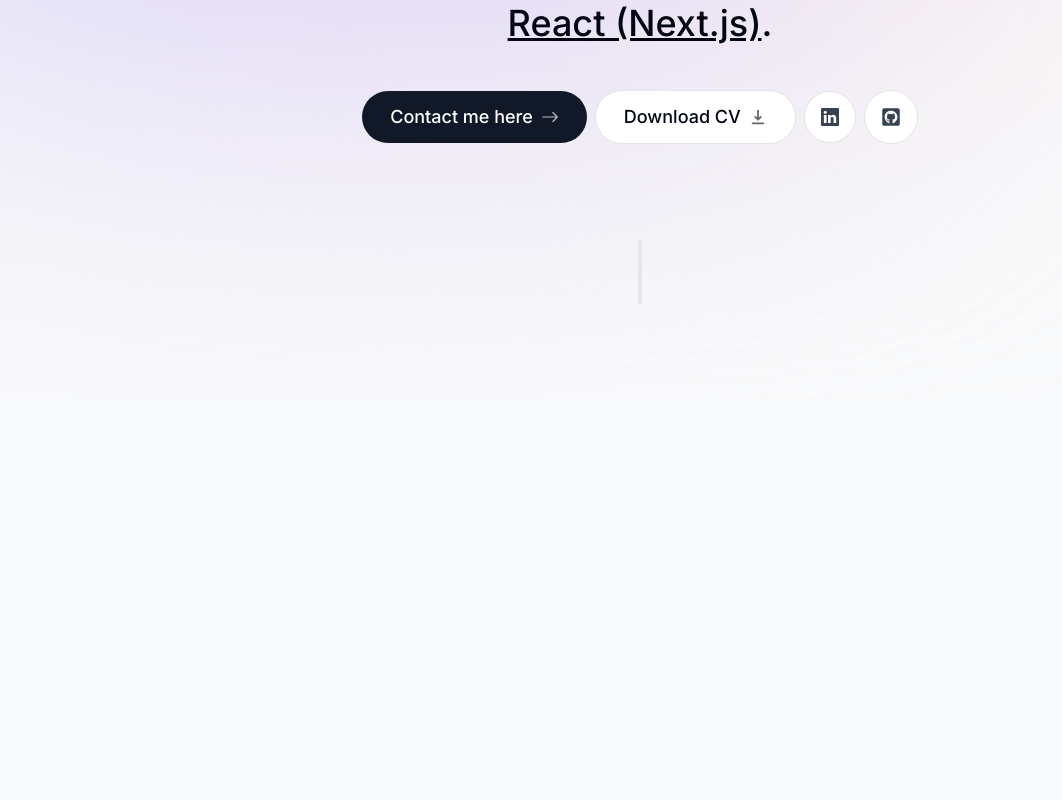
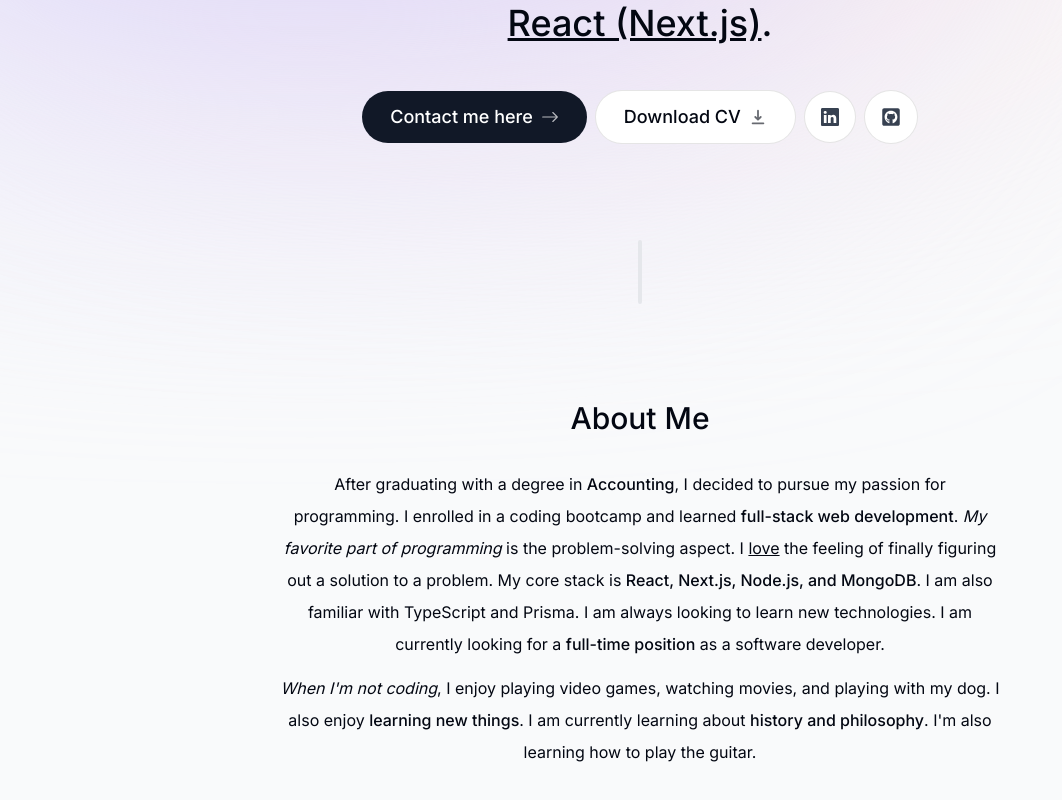
Before and after one commit to Jerry-Sharma21/personal_portfolio, a Next.js app: page / in a window 1280 px wide. Shown: the part 422-1222 px from the top of the page, without its empty margins (0-1062 px from the left). Before the commit the page ends 822 px from the top, so only its background shows below. Built offline with nearby package versions, Linux system fonts and the light colour scheme.

Commit message:
about section

```diff
--- a/app/page.tsx
+++ b/app/page.tsx
@@ -1,5 +1,6 @@
 import React from 'react';
 
+import About from '@/components/About';
 import Intro from '@/components/Intro';
 import SectionDivider from '@/components/SectionDivider';
 
@@ -8,6 +9,7 @@
     <main className="flex flex-col items-center px-4">
       <Intro />
       <SectionDivider />
+      <About />
     </main>
   );
 };
--- a/components/About.tsx
+++ b/components/About.tsx
@@ -1,7 +1,46 @@
+'use client';
 import React from 'react';
+import { motion } from 'framer-motion';
+
+import SectionHeading from './SectionHeading';
 
 const About: React.FC = () => {
-  return <div>About</div>;
+  return (
+    <motion.section
+      className="mb-28 max-w-[45rem] text-center leading-8 sm:mb-40"
+      initial={{ opacity: 0, y: 100 }}
+      animate={{ opacity: 1, y: 0 }}
+      transition={{ delay: 0.175 }}
+    >
+      <SectionHeading>About Me</SectionHeading>
+      <p className="mb-3">
+        After graduating with a degree in{' '}
+        <span className="font-medium">Accounting</span>, I decided to pursue my
+        passion for programming. I enrolled in a coding bootcamp and learned{' '}
+        <span className="font-medium">full-stack web development</span>.{' '}
+        <span className="italic">My favorite part of programming</span> is the
+        problem-solving aspect. I <span className="underline">love</span> the
+        feeling of finally figuring out a solution to a problem. My core stack
+        is{' '}
+        <span className="font-medium">
+          React, Next.js, Node.js, and MongoDB
+        </span>
+        . I am also familiar with TypeScript and Prisma. I am always looking to
+        learn new technologies. I am currently looking for a{' '}
+        <span className="font-medium">full-time position</span> as a software
+        developer.
+      </p>
+
+      <p>
+        <span className="italic">When I'm not coding</span>, I enjoy playing
+        video games, watching movies, and playing with my dog. I also enjoy{' '}
+        <span className="font-medium">learning new things</span>. I am currently
+        learning about{' '}
+        <span className="font-medium">history and philosophy</span>. I'm also
+        learning how to play the guitar.
+      </p>
+    </motion.section>
+  );
 };
 
 export default About;
--- a/components/Intro.tsx
+++ b/components/Intro.tsx
@@ -44,7 +44,7 @@
         </div>
       </div>
 
-      <motion.p
+      <motion.h1
         className="mb-10 mt-4 px-4 text-2xl font-medium !leading-[1.5] sm:text-4xl"
         initial={{ opacity: 0, y: 100 }}
         animate={{ opacity: 1, y: 0 }}
@@ -54,7 +54,7 @@
         <span className="font-bold">2.5+ years</span> of experience. I enjoy
         building <span className="italic">sites & apps</span>. My focus is{' '}
         <span className="underline">React (Next.js)</span>.
-      </motion.p>
+      </motion.h1>
 
       <motion.div
         className="flex flex-col sm:flex-row items-center justify-center gap-2 px-4 text-lg font-medium"
--- /dev/null
+++ b/components/SectionHeading.tsx
@@ -0,0 +1,13 @@
+import React from 'react';
+
+type SectionHeadingProps = {
+  children: React.ReactNode;
+};
+
+const SectionHeading: React.FC<SectionHeadingProps> = ({
+  children,
+}: SectionHeadingProps) => {
+  return <div className="text-3xl font-medium capitalize mb-8">{children}</div>;
+};
+
+export default SectionHeading;
```
